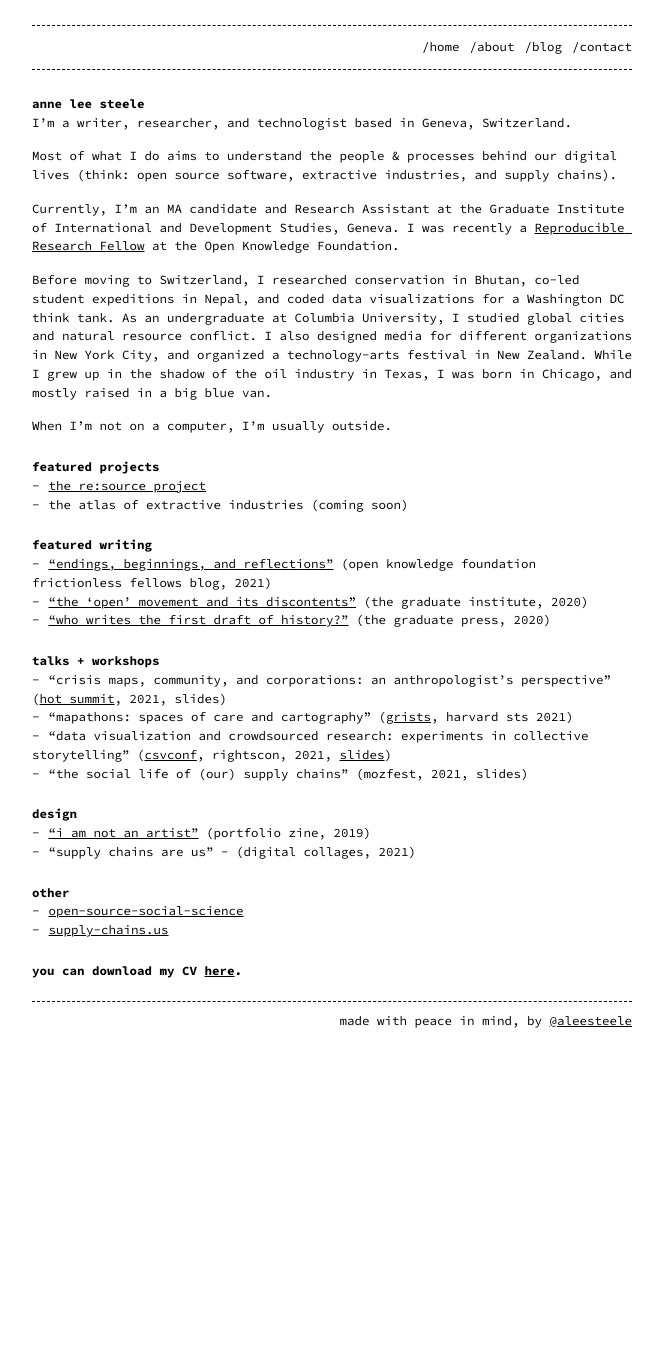
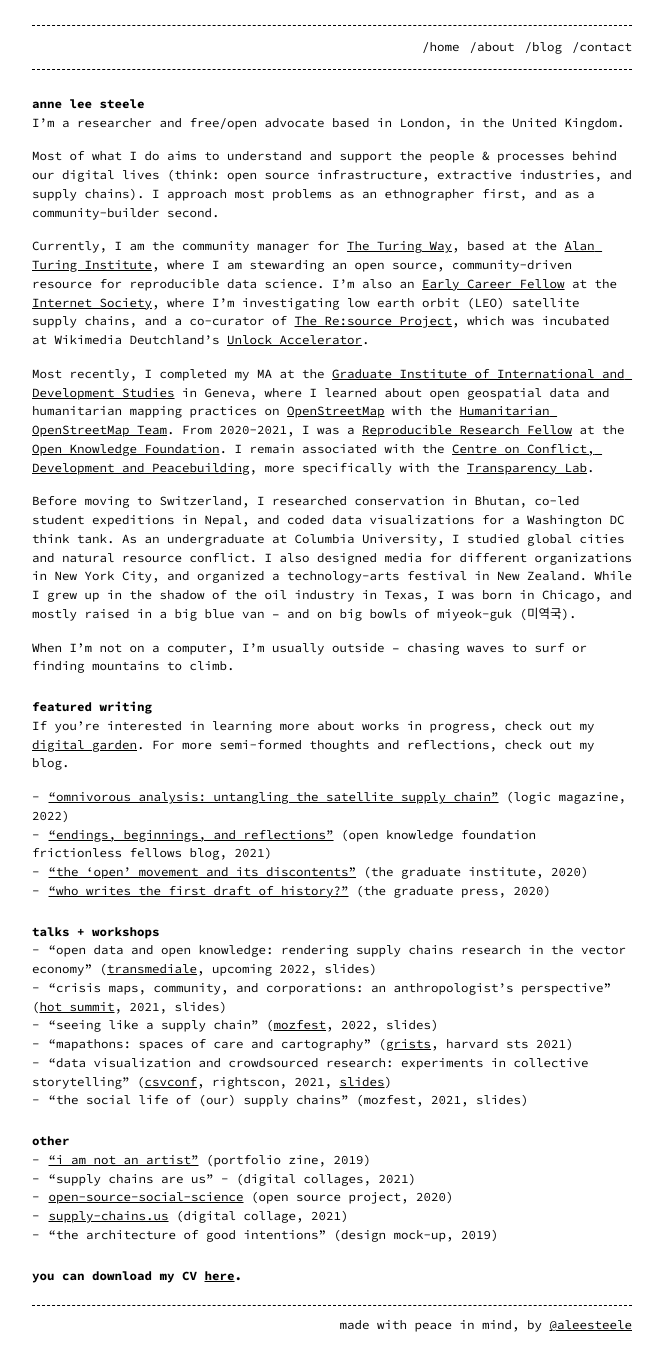
Before and after one commit to riggraz/no-style-please, a Jekyll site: the page built from about.md, in a window 1280 px wide. Shown: the whole page, without its empty margins (308-971 px from the left). Built offline with Jekyll 4.4.1, drawn with Linux system fonts in a browser that asks for light colours; before the commit the page ends 1050 px from its top, so only the background shows below that.

Commit message:
shifts in bio + opening page

```diff
--- a/about.md
+++ b/about.md
@@ -7,43 +7,42 @@ permalink: /about
 
 # anne lee steele
 
-I'm a writer, researcher, and technologist based in Geneva, Switzerland.
+I'm a researcher and free/open advocate based in London, in the United Kingdom.
 
-Most of what I do aims to understand the people &amp; processes behind our digital lives (think: open source software, extractive industries, and supply chains).
+Most of what I do aims to understand and support the people &amp; processes behind our digital lives (think: open source infrastructure, extractive industries, and supply chains). I approach most problems as an ethnographer first, and as a community-builder second.
 
-Currently, I'm an MA candidate and Research Assistant at the Graduate Institute of International and Development Studies, Geneva. I was recently a <a href="https://fellows.frictionlessdata.io/" class="bio-link" photo_url="frictionless.png">Reproducible Research Fellow</a> at the Open Knowledge Foundation.
+Currently, I am the community manager for <a href="https://the-turing-way.netlify.app/welcome.html">The Turing Way</a>, based at the <a href="https://www.turing.ac.uk/">Alan Turing Institute</a>, where I am stewarding an open source, community-driven resource for reproducible data science. I'm also an <a href="https://www.internetsociety.org/fellowships/early-career/fellows/february-2022/">Early Career Fellow</a> at the <a href="https://www.internetsociety.org/">Internet Society</a>, where I'm investigating low earth orbit (LEO) satellite supply chains, and a co-curator of <a href="https://resource-project.co/">The Re:source Project</a>, which was incubated at Wikimedia Deutchland's <a href="https://www.wikimedia.de/unlock/">Unlock Accelerator</a>.
 
-Before moving to Switzerland, I researched conservation in Bhutan, co-led student expeditions in Nepal, and coded data visualizations for a Washington DC think tank. As an undergraduate at Columbia University, I studied global cities and natural resource conflict. I also designed media for different organizations in New York City, and organized a technology-arts festival in New Zealand. While I grew up in the shadow of the oil industry in Texas, I was born in Chicago, and mostly raised in a big blue van.
+Most recently, I completed my MA at the <a href="http://graduateinstitute.ch/">Graduate Institute of International and Development Studies</a> in Geneva, where I learned about open geospatial data and humanitarian mapping practices on <a href="https://www.openstreetmap.org/">OpenStreetMap</a> with the <a href="https://hotosm.org">Humanitarian OpenStreetMap Team</a>. From 2020-2021, I was a <a href="https://fellows.frictionlessdata.io/" class="bio-link" photo_url="frictionless.png">Reproducible Research Fellow</a> at the <a href="https://okfn.org/">Open Knowledge Foundation</a>. I remain associated with the <a href="https://www.graduateinstitute.ch/ccdp">Centre on Conflict, Development and Peacebuilding</a>, more specifically with the <a href="http://transparencylab.org/">Transparency Lab</a>.
 
-When I'm not on a computer, I'm usually outside.
+Before moving to Switzerland, I researched conservation in Bhutan, co-led student expeditions in Nepal, and coded data visualizations for a Washington DC think tank. As an undergraduate at Columbia University, I studied global cities and natural resource conflict. I also designed media for different organizations in New York City, and organized a technology-arts festival in New Zealand. While I grew up in the shadow of the oil industry in Texas, I was born in Chicago, and mostly raised in a big blue van – and on big bowls of miyeok-guk (미역국).
 
-# featured projects
-
-- <a href="https://resource-project.co/">the re:source project</a>
-- the atlas of extractive industries (coming soon)
+When I'm not on a computer, I'm usually outside – chasing waves to surf or finding mountains to climb.
 
 # featured writing
 
+If you're interested in learning more about works in progress, check out my <a href="https://notes.aleesteele.com/">digital garden</a>. For more semi-formed thoughts and reflections, check out my blog.
+
+- <a href="https://logicmag.io/clouds/">"omnivorous analysis: untangling the satellite supply chain"</a> (logic magazine, 2022)
 - <a href="https://fellows.frictionlessdata.io/blog/anne-final-blog/">"endings, beginnings, and reflections"</a> (open knowledge foundation frictionless fellows blog, 2021)
 - <a href="https://www.graduateinstitute.ch/communications/news/open-movement-and-its-discontents">"the 'open' movement and its discontents"</a> (the graduate institute, 2020)
 - <a href="https://thegraduatepress.org/2020/11/16/who-writes-the-first-draft-of-history/">"who writes the first draft of history?"</a> (the graduate press, 2020)
 
 # talks + workshops
 
+- "open data and open knowledge: rendering supply chains research in the vector economy" (<a href="">transmediale</a>, upcoming 2022, slides)
 - "crisis maps, community, and corporations: an anthropologist's perspective" (<a href="https://summit.hotosm.org/">hot summit</a>, 2021, slides)
+- "seeing like a supply chain" (<a href="">mozfest</a>, 2022, slides)
 - "mapathons: spaces of care and cartography" (<a href="gristsconference.wordpress.com/">grists</a>, harvard sts 2021)
 - "data visualization and crowdsourced research: experiments in collective storytelling" (<a href="https://csvconf.com/speakers/#anne-lee-steele">csvconf</a>, rightscon, 2021, <a href="https://zenodo.org/record/4739237#.YJLasi8RqJ8">slides</a>)
 - "the social life of (our) supply chains" (mozfest, 2021, slides)
 
 
-# design
-
+# other
 - <a href="https://res.cloudinary.com/aleesteele/image/upload/v1632865983/Steele-Portfolio_a8unhx.pdf">"i am not an artist"</a> (portfolio zine, 2019)
 - "supply chains are us" - (digital collages, 2021)
-
-# other
-
-- <a href="https://open-source-social-science.github.io/" class="bio-link">open-source-social-science</a>
-- <a href="https://www.supply-chains.us/">supply-chains.us</a>
+- <a href="https://open-source-social-science.github.io/" class="bio-link">open-source-social-science</a> (open source project, 2020)
+- <a href="https://www.supply-chains.us/">supply-chains.us</a> (digital collage, 2021)
+- "the architecture of good intentions" (design mock-up, 2019)
 
 ### you can download my CV <a href="https://res.cloudinary.com/aleesteele/image/upload/v1620909383/Steele_CV_2021.pdf">here</a>.
```
Also changed, not shown: index.md (+3 -3 lines).
